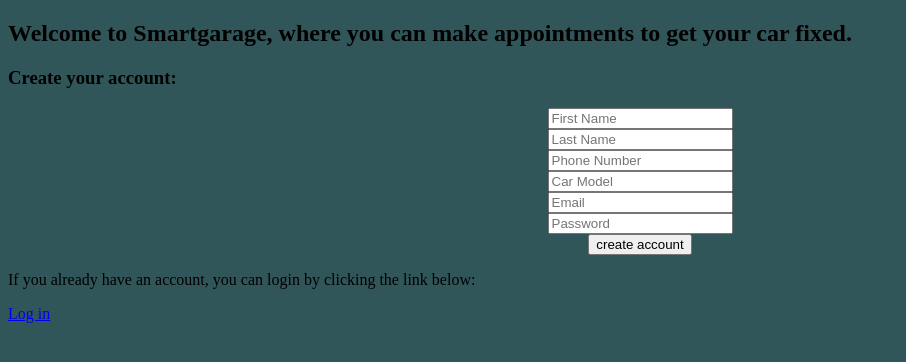
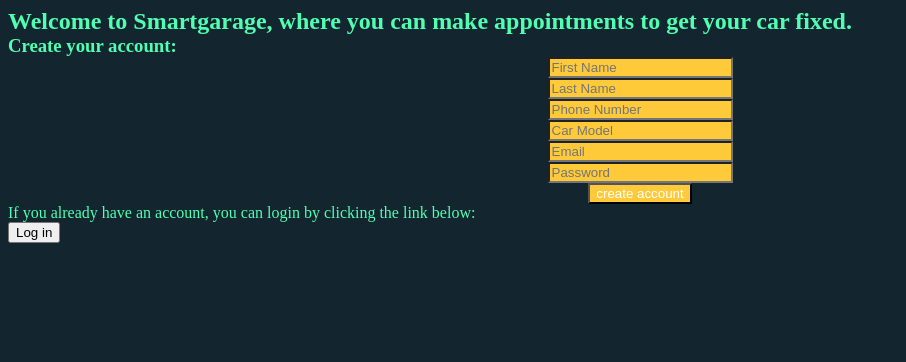
Before and after one commit to Kyalo460/Smartgarage, a website: page public/index.html in a window 1280 px wide. Shown: the whole page, without its empty margins (0-906 px from the left). Drawn offline with Linux system fonts and the light colour scheme.

```diff
--- a/package.json
+++ b/package.json
@@ -13,6 +13,7 @@
     "bcryptjs": "^2.4.3",
     "express": "^4.19.2",
     "express-session": "^1.18.0",
+    "mysql2": "^3.10.2",
     "nodemailer": "^6.9.14",
     "nodemon": "^3.1.4"
   }
--- a/public/index.html
+++ b/public/index.html
@@ -5,8 +5,8 @@
         <link rel="stylesheet" href="/styles/index.css">
     </head>
     <body>
-        <h2>Welcome to Smartgarage, where you can make appointments to get your car fixed.</h2>
-        <h3>Create your account:</h3>
+        <h2 class="info">Welcome to Smartgarage, where you can make appointments to get your car fixed.</h2>
+        <h3 class="info">Create your account:</h3>
         <div id="createUser">
             <form onsubmit="createUser(event)">
                 <input type="text" class="credentials" id="firstName" placeholder="First Name" required>
@@ -19,8 +19,10 @@
             </form>
         </div>
         <div>
-            <p>If you already have an account, you can login by clicking the link below:</p>
-            <a href="/login.html">Log in</a>
+            <p class="info">If you already have an account, you can login by clicking the link below:</p>
+            <a href="/login.html">
+                <button>Log in</button>
+            </a>
         </div>
     </body>
 </html>
--- a/public/styles/index.css
+++ b/public/styles/index.css
@@ -1,8 +1,16 @@
 body {
-    background-color: #315659;
+    background-color: #13262F;
+    color: #50FFB1;
+    /* display: flex; */
 }
 
 .credentials {
     margin: auto;
     display: block;
+    background-color: #FFCA3A;
+    color: white;
 }
+
+.info {
+    margin: auto;
+}
```
Also changed, not shown: api/routes/user.js (+12 -0 lines), 1 other file.
